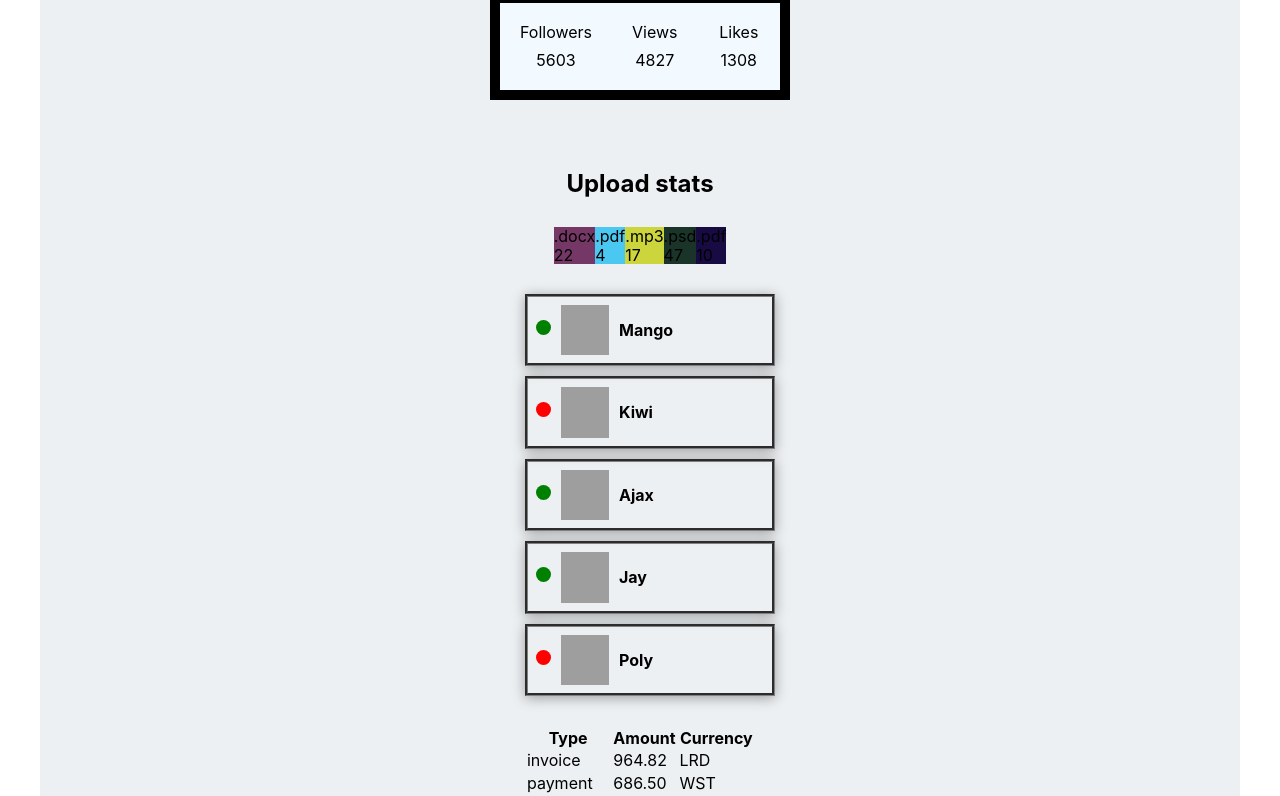
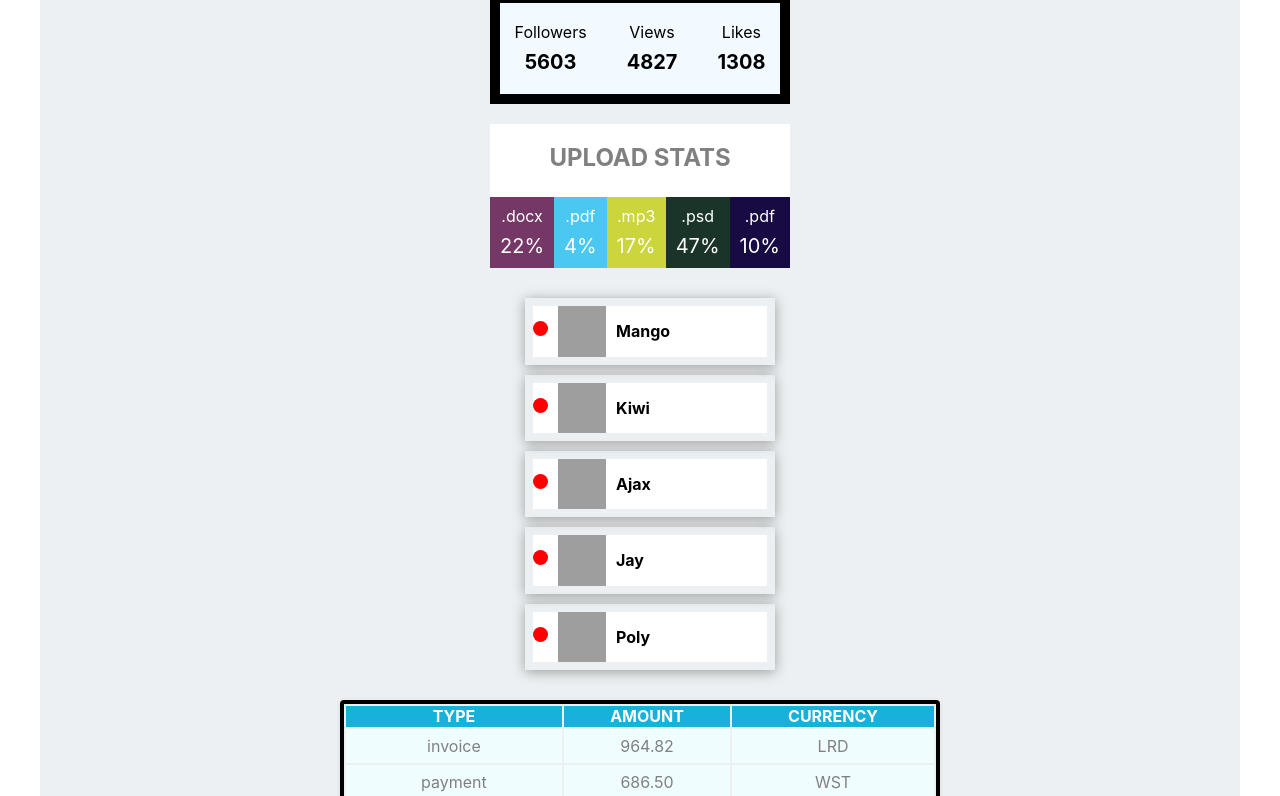
Before and after one commit to aniakurtiak/goit-react-hw-01-components, a React (Create React App) app: page / in a window 1280 px wide. Shown: the part 360-1156 px from the top of the page. Built offline with nearby package versions, Linux system fonts and the light colour scheme; grey boxes are pictures that could not be loaded.

Commit message:
transactionHistory

```diff
--- a/src/components/fiendListItem/fiendListItem.jsx
+++ b/src/components/fiendListItem/fiendListItem.jsx
@@ -3,9 +3,9 @@ import {Wrapper, Name, Status} from './fiendListItem.styled.js';
 export const FriendListItem = ({listItem: {isOnline, avatar, name}}) => {
     return (
         <Wrapper>
-            <Status stat={isOnline}></Status>
-            <img className="avatar" src={avatar} alt="User avatar" width="48" />
-            <Name className="name">{name}</Name>
+            <Status $stat={isOnline}></Status>
+            <img src={avatar} alt="User avatar" width="48" />
+            <Name>{name}</Name>
         </Wrapper>
 
     );
--- a/src/components/fiendListItem/fiendListItem.styled.js
+++ b/src/components/fiendListItem/fiendListItem.styled.js
@@ -10,6 +10,7 @@ const isOnline = props => {
 export const Wrapper = styled.div`
 display: flex;
 gap: 10px;
+background-color: white;
 `;
 
 export const Name = styled.p`
--- a/src/components/friendList/friendList.jsx
+++ b/src/components/friendList/friendList.jsx
@@ -3,7 +3,7 @@ import {List, ListItem} from './friendList.styled';
 
 export const FriendList = ({friends}) => {
     return (
-        <List className="friend-list">
+        <List>
              {friends.map(friend => (
                 <ListItem key={friend.id}>
                     <FriendListItem listItem = {friend}/>
--- a/src/components/friendList/friendList.styled.js
+++ b/src/components/friendList/friendList.styled.js
@@ -7,7 +7,6 @@ width: 250px;
 
 export const ListItem = styled.li`
 width: 100%;
-border: 3px, groove, gray;
 box-shadow: 0px 2px 12px 0px rgba(0,0,0,0.35);
 margin: 10px;
 padding: 8px;
--- a/src/components/profile/profile.jsx
+++ b/src/components/profile/profile.jsx
@@ -1,4 +1,4 @@
-import {ListStats, StatsItem, Wrapper, Photo, Decription, Name} from "./profile.styled.js"
+import {ListStats, StatsItem, Wrapper, Photo, Decription, Name, Numbers} from "./profile.styled.js"
 
 export const Profile = ({username, tag, location, avatar, stats}) => {
     return (
@@ -7,24 +7,23 @@ export const Profile = ({username, tag, location, avatar, stats}) => {
                 <Photo
                 src= {avatar}
                 alt="User avatar"
-                className="avatar"
                 />
                 <Name>{username}</Name>
-                <p className="tag">@{tag}</p>
-                <p className="location">{location}</p>
+                <p>@{tag}</p>
+                <p>{location}</p>
             </Decription>
-            <ListStats className="stats">
+            <ListStats>
                 <StatsItem>
-                    <span className="label">Followers</span>
-                    <span className="quantity">{stats.followers}</span>
+                    <span>Followers</span>
+                    <Numbers>{stats.followers}</Numbers>
                 </StatsItem>
                 <StatsItem>
-                    <span className="label">Views</span>
-                    <span className="quantity">{stats.views}</span>
+                    <span>Views</span>
+                    <Numbers>{stats.views}</Numbers>
                 </StatsItem>
                 <StatsItem>
-                    <span className="label">Likes</span>
-                    <span className="quantity">{stats.likes}</span>
+                    <span>Likes</span>
+                    <Numbers>{stats.likes}</Numbers>
                 </StatsItem>
             </ListStats>
         </Wrapper>
--- a/src/components/profile/profile.styled.js
+++ b/src/components/profile/profile.styled.js
@@ -40,7 +40,11 @@ display: flex;
 flex-direction: column;
 align-items: center;
 gap: 10px;
+font-size: 16px;
+padding: 20px;
+`;
 
-font-size: 16px;
-margin: 20px;
+export const Numbers = styled.span`
+font-size: 20px;
+font-weight: 700;
 `;
--- a/src/components/statistics/statistics.jsx
+++ b/src/components/statistics/statistics.jsx
@@ -1,14 +1,14 @@
-import {List, ListItem, Wrapper} from "./statistics.styled";
+import {List, ListItem, Wrapper, Percent, Title} from "./statistics.styled";
 
 export const Statistics = ({title = null, stats}) => {
     return (
-        <Wrapper className="statistics">
-            <h2 className="title">{title}</h2>
-            <List className="stat-list">
+        <Wrapper >
+            <Title>{title}</Title>
+            <List>
                 {stats.map(stat=> (
                     <ListItem key={stat.id} color = 'getRandomColor'>
-                        <span className="label">{stat.label}</span>
-                        <span className="percentage">{stat.percentage}</span>
+                        <span>{stat.label}</span>
+                        <Percent>{stat.percentage}%</Percent>
                     </ListItem>
                 ))}
             </List>
--- a/src/components/statistics/statistics.styled.js
+++ b/src/components/statistics/statistics.styled.js
@@ -2,32 +2,48 @@ import styled from "styled-components";
 
 const getRandomColor = props => {
     const letters = '0123456789ABCDEF';
-  let color = '#';
-  for (let i = 0; i < 6; i++) {
-    color += letters[Math.floor(Math.random() * 16)];
-  }
+    let color = '#';
+    for (let i = 0; i < 6; i++) {
+        color += letters[Math.floor(Math.random() * 16)];
+    }
   return color;
 }
 
 
 export const Wrapper = styled.section`
-padding-top: 30px;
 width: 300px;
 display: flex;
 flex-direction: column;
 justify-content: center;
 align-items: center;
-gap: 10px;
+gap: 5px;
+background-color: white;
+`;
+
+export const Title = styled.h2`
+text-transform: uppercase;
+color: gray;
 `;
 
 export const List = styled.ul`
+width: 100%;
 display: flex;
-justify-content: center;
-align-items: center;
+justify-content: space-between;
+font-size: 16px;
+color: white;
 `;
 
 export const ListItem = styled.li`
+width: 100%;
 display: flex;
 flex-direction: column;
+align-items: center;
+justify-content: center;
+gap: 10px;
 background-color: ${getRandomColor};
+padding: 10px;
 `;
+
+export const Percent = styled.span`
+font-size: 20px;
+`;
--- a/src/components/transactionHistory/transactionHistory.jsx
+++ b/src/components/transactionHistory/transactionHistory.jsx
@@ -1,22 +1,24 @@
+import {TabData, TabTitles, TabElement} from "./transactionHistory.styled.js"
+
 export const TransactionHistory = ({items}) => {
     return (
-        <table className="transaction-history">
-            <thead>
+        <TabData>
+            <TabTitles>
                 <tr>
                 <th>Type</th>
                 <th>Amount</th>
                 <th>Currency</th>
                 </tr>
-            </thead>
+            </TabTitles>
             <tbody>
                 {items.map(item => (
                     <tr key={item.id}>
-                        <td>{item.type}</td>
-                        <td>{item.amount}</td>
-                        <td>{item.currency}</td>
+                        <TabElement>{item.type}</TabElement>
+                        <TabElement>{item.amount}</TabElement>
+                        <TabElement>{item.currency}</TabElement>
                     </tr>
                 ))}
             </tbody>
-        </table>
+        </TabData>
     );
 }
--- a/src/components/transactionHistory/transactionHistory.styled.js
+++ b/src/components/transactionHistory/transactionHistory.styled.js
@@ -0,0 +1,28 @@
+import styled from "styled-components";
+
+export const TabData = styled.table`
+width: 600px;
+margin: 0 auto;
+box-shadow: 0px 1px 6px rgba(46, 47, 66, 0.08),
+    0px 1px 1px rgba(46, 47, 66, 0.16), 0px 2px 1px rgba(46, 47, 66, 0.08);
+border-radius: 4px;
+border: 4px, solid, black;
+`;
+
+export const TabTitles = styled.thead`
+width: calc(100% / 3);
+color: white;
+font-size: 16px;
+font-weight: 500;
+text-align: center;
+text-transform: uppercase;
+background-color: rgb(24, 177, 219);
+padding: 10px;
+`;
+
+export const TabElement = styled.td`
+text-align: center;
+color: gray;
+padding: 8px;
+background-color: rgb(240, 253, 255);
+`;
```
